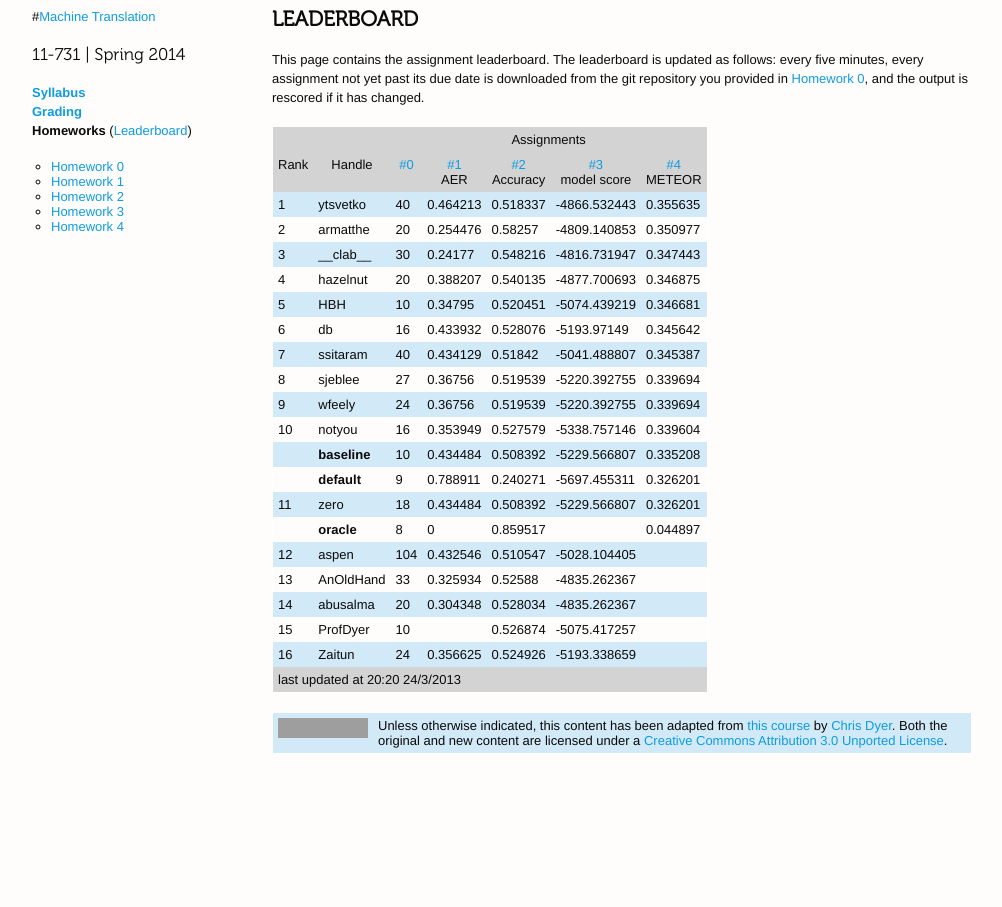
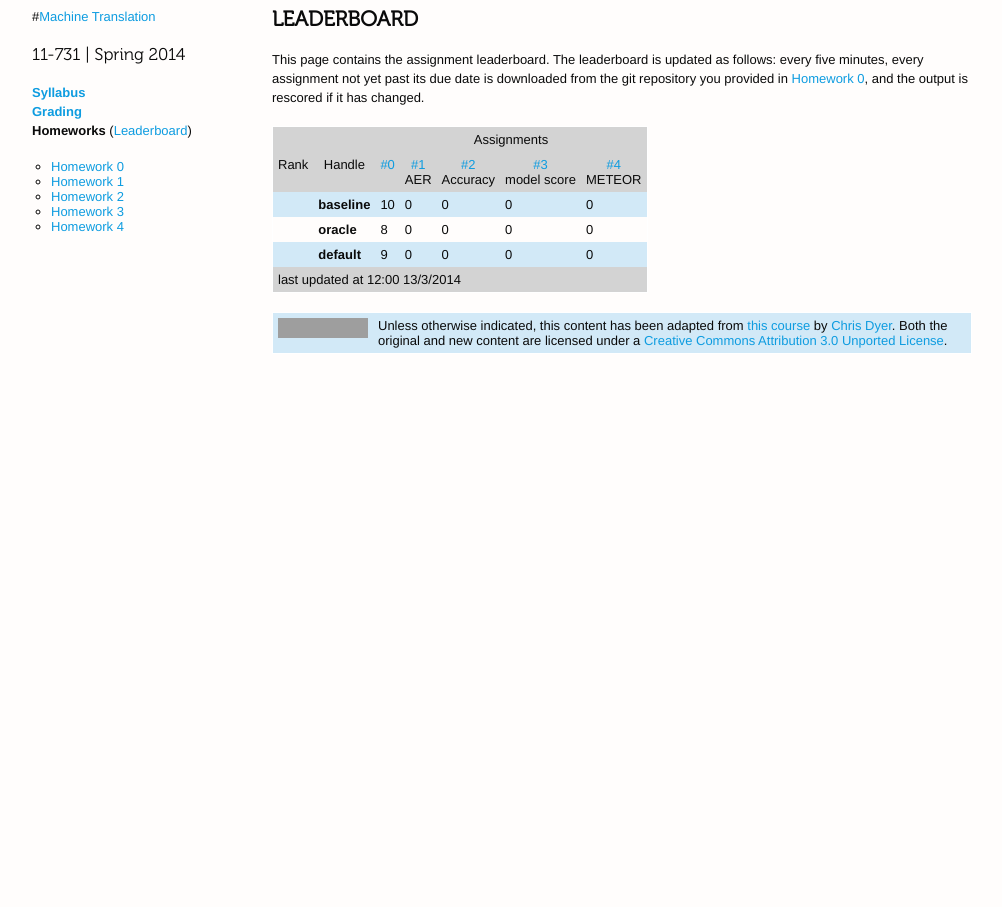
Before and after one commit to redpony/cmu-mt-11731, a Jekyll site: the page built from leaderboard.md, in a window 1280 px wide. Shown: the whole page, without its empty margins (138-1140 px from the left). Built offline with Jekyll 4.4.1, drawn with Linux system fonts in a browser that asks for light colours; grey boxes are pictures that could not be loaded.

Commit message:
merge with master

```diff
--- a/homework.js
+++ b/homework.js
@@ -1,41 +1,9 @@
-var lastUpdated = "20:20 24/3/2013";
+var lastUpdated = "12:00 13/3/2014";
 var homework = {
 
- "sjeblee": new Array( 27, 0.367560, 0.519539, -5220.392755, 0.339694)
+ "baseline": new Array( 10, 0.0, 0.0, 0.0, 0.0)
 ,
- "ssitaram": new Array( 40, 0.434129, 0.518420, -5041.488807, 0.345387)
+ "oracle": new Array( 8, 0.0, 0.0, 0.0, 0.0)
 ,
- "notyou": new Array( 16, 0.353949, 0.527579, -5338.757146, 0.339604)
-,
- "aspen": new Array( 104, 0.432546, 0.510547, -5028.104405, -1)
-,
- "AnOldHand": new Array( 33, 0.325934, 0.525880, -4835.262367, -1)
-,
- "baseline": new Array( 10, 0.434484, 0.508392, -5229.566807, 0.335208)
-,
- "oracle": new Array( 8, 0, 0.859517, -1, 0.044897)
-,
- "abusalma": new Array( 20, 0.304348, 0.528034, -4835.262367, -1)
-,
- "__clab__": new Array( 30, 0.241770, 0.548216, -4816.731947, 0.347443)
-,
- "HBH": new Array( 10, 0.347950, 0.520451, -5074.439219, 0.346681)
-,
- "hazelnut": new Array( 20, 0.388207, 0.540135, -4877.700693, 0.346875)
-,
- "armatthe": new Array( 20, 0.254476, 0.582570, -4809.140853, 0.350977)
-,
- "wfeely": new Array( 24, 0.367560, 0.519539, -5220.392755, 0.339694)
-,
- "ProfDyer": new Array( 10, -1, 0.526874, -5075.417257, -1)
-,
- "default": new Array( 9, 0.788911, 0.240271, -5697.455311, 0.326201)
-,
- "zero": new Array( 18, 0.434484, 0.508392, -5229.566807, 0.326201)
-,
- "Zaitun": new Array( 24, 0.356625, 0.524926, -5193.338659, -1)
-,
- "db": new Array( 16, 0.433932, 0.528076, -5193.971490, 0.345642)
-,
- "ytsvetko": new Array( 40, 0.464213, 0.518337, -4866.532443, 0.355635)
+ "default": new Array( 9, 0.0, 0.0, 0.0, 0.0)
 }
```
Also changed, not shown: index.md (+2 -2 lines).
